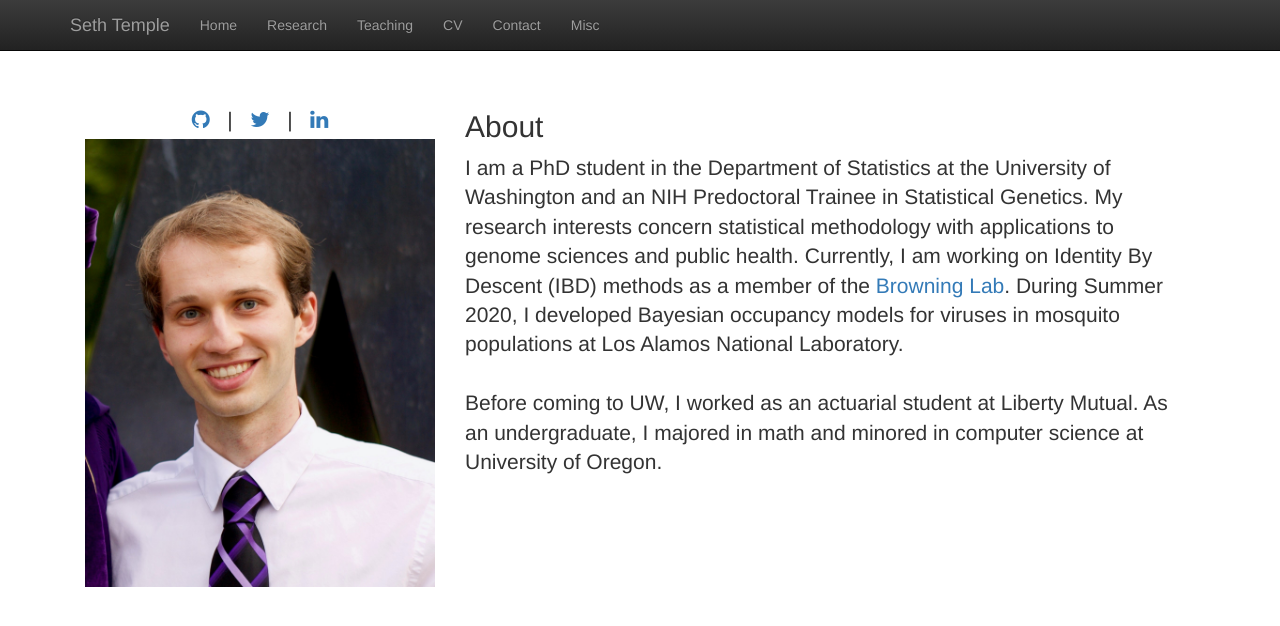
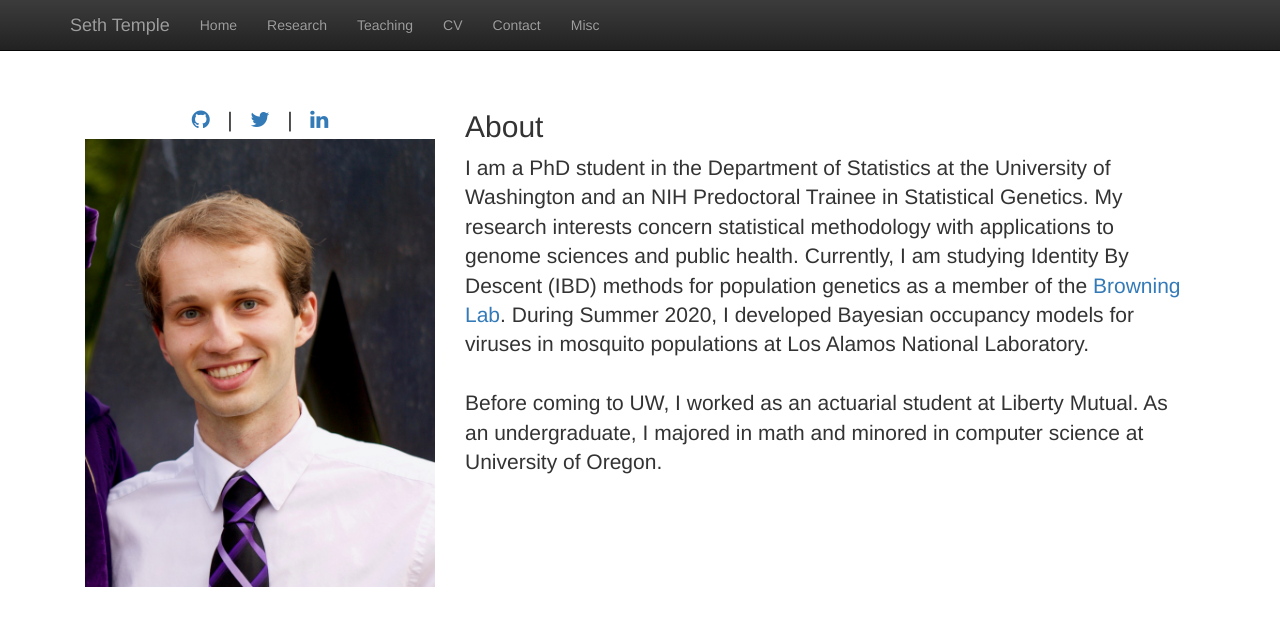
Before and after one commit to sdtemple/sdtemple.github.io, a Jekyll site: the page built from index.html, in a window 1280 px wide. Shown: the top 626 px of the page. Built offline with Jekyll 4.4.1, drawn with Linux system fonts in a browser that asks for light colours; nearby versions of some CDN libraries; library files that are not in the unit come from our copies.

Commit message:
Update index.html

```diff
--- a/index.html
+++ b/index.html
@@ -23,7 +23,7 @@
   <p class="lead">
   I am a PhD student in the Department of Statistics at the University of Washington and an NIH Predoctoral Trainee in Statistical Genetics.
     My research interests concern statistical methodology with applications to genome sciences and public health.
-    Currently, I am working on Identity By Descent (IBD) methods as a member of the <a href = "https://sites.uw.edu/sguy/">Browning Lab</a>.
+    Currently, I am studying Identity By Descent (IBD) methods for population genetics as a member of the <a href = "https://sites.uw.edu/sguy/">Browning Lab</a>.
     During Summer 2020, I developed Bayesian occupancy models for viruses in mosquito populations at Los Alamos National Laboratory.<br/>
 <br/>
 Before coming to UW, I worked as an actuarial student at Liberty Mutual.
```
